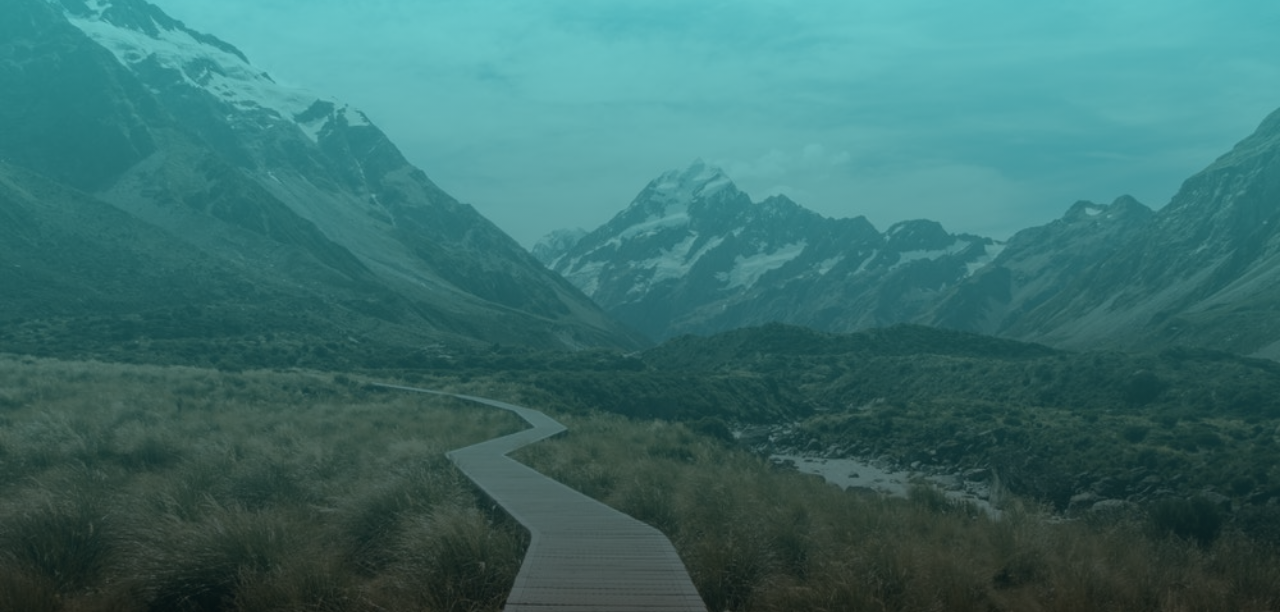
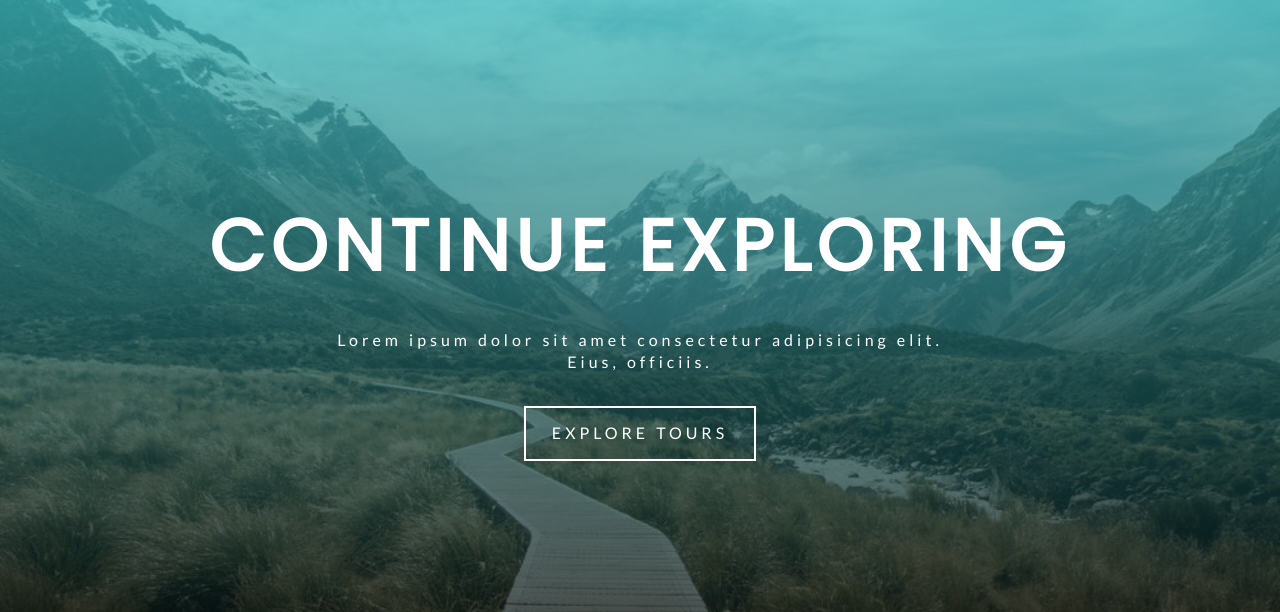
Before and after one commit to ledahu05/BackRoads, a Gatsby site: page / in a window 1280 px wide. Shown: the part 188-800 px from the top of the page. Built offline with nearby package versions, Linux system fonts and the light colour scheme; Gatsby itself is replaced by a stand-in of ours.

Commit message:
Banner component

```diff
--- /dev/null
+++ b/src/components/Banner.js
@@ -0,0 +1,13 @@
+import React from "react"
+import styles from "../css/banner.module.css"
+const Banner = ({ title, info, children }) => {
+  return (
+    <div className={styles.banner}>
+      <h1>{title}</h1>
+      <p>{info}</p>
+      {children}
+    </div>
+  )
+}
+
+export default Banner
--- a/src/pages/index.js
+++ b/src/pages/index.js
@@ -2,8 +2,18 @@
 import { Link } from "gatsby"
 import Layout from "../components/Layout"
 import SimleHero from "../components/SimpleHero"
+import Banner from "../components/Banner"
 export default () => (
     <Layout>
-        <SimleHero />
+        <SimleHero>
+            <Banner
+                title="continue exploring"
+                info=" Lorem ipsum dolor sit amet consectetur adipisicing elit. Eius, officiis."
+            >
+                <Link to="/tours" className="btn-white">
+                    explore tours
+        </Link>
+            </Banner>
+        </SimleHero>
     </Layout>
 )
```
